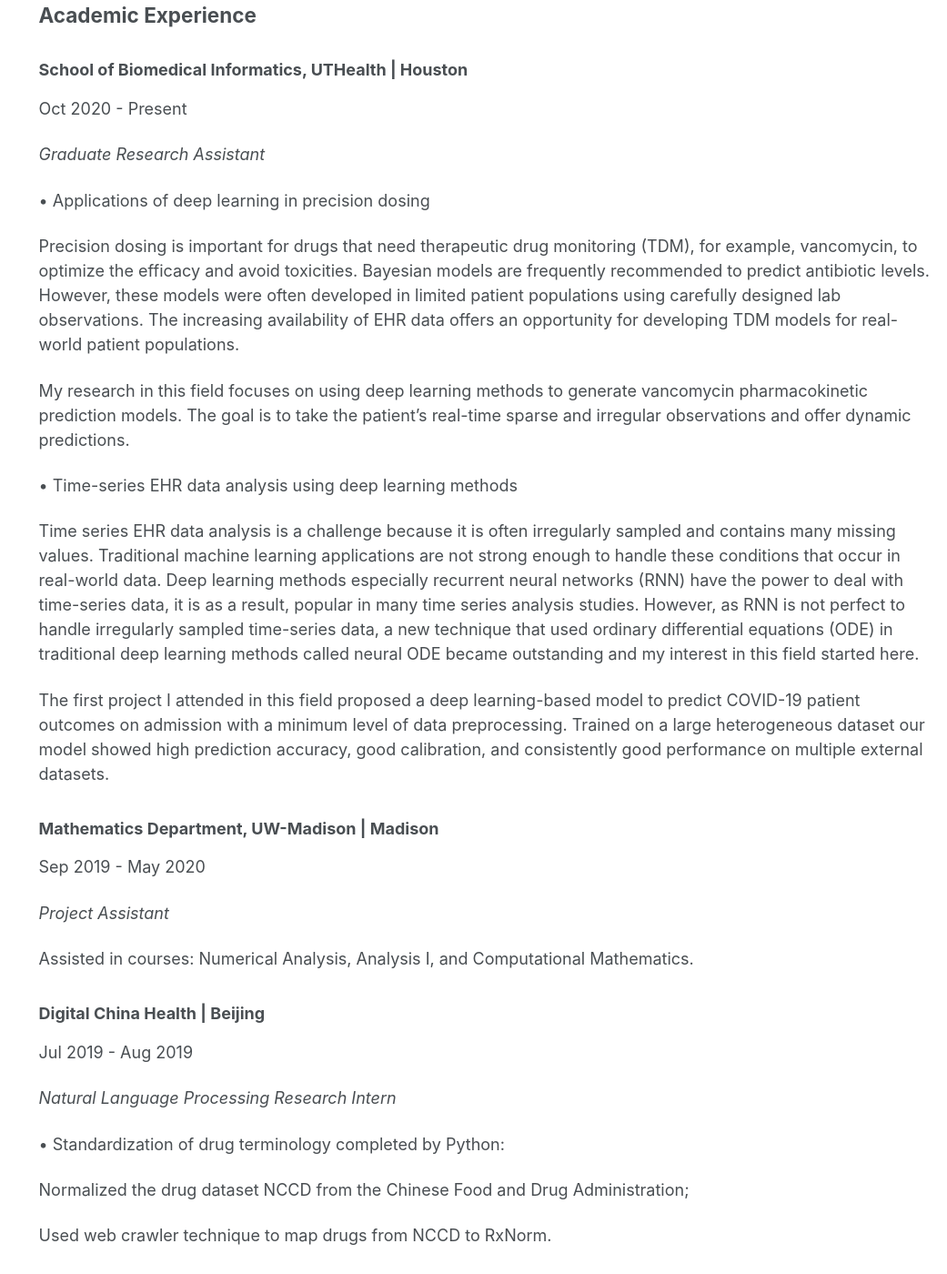
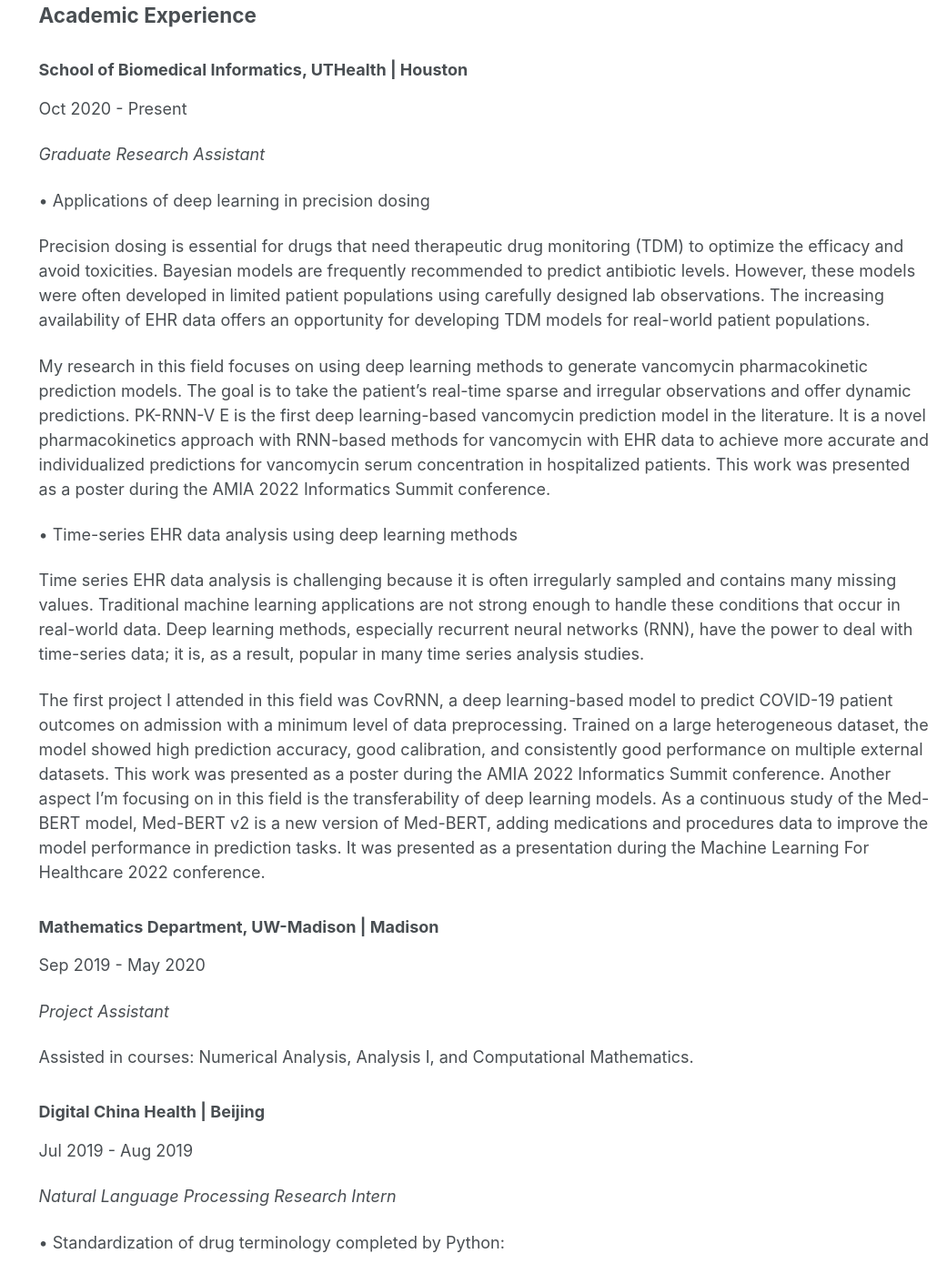
Before and after one commit to BingyuMao/BingyuMao.github.io, a Jekyll site: the page built from _pages/cv.md, in a window 1280 px wide and 1400 px high, scrolled down 886 px. Shown: the whole window at 91% size, without its empty margins (239-1280 px from the left). Built offline with Jekyll 4.4.1, drawn with Linux system fonts in a browser that asks for light colours.

Commit message:
Update cv.md

```diff
--- a/_pages/cv.md
+++ b/_pages/cv.md
@@ -50,15 +50,15 @@ Oct 2020 - Present
 
 • Applications of deep learning in precision dosing
 
-Precision dosing is important for drugs that need therapeutic drug monitoring (TDM), for example, vancomycin, to optimize the efficacy and avoid toxicities. Bayesian models are frequently recommended to predict antibiotic levels. However, these models were often developed in limited patient populations using carefully designed lab observations. The increasing availability of EHR data offers an opportunity for developing TDM models for real-world patient populations.
+Precision dosing is essential for drugs that need therapeutic drug monitoring (TDM) to optimize the efficacy and avoid toxicities. Bayesian models are frequently recommended to predict antibiotic levels. However, these models were often developed in limited patient populations using carefully designed lab observations. The increasing availability of EHR data offers an opportunity for developing TDM models for real-world patient populations.
 
-My research in this field focuses on using deep learning methods to generate vancomycin pharmacokinetic prediction models. The goal is to take the patient’s real-time sparse and irregular observations and offer dynamic predictions.
+My research in this field focuses on using deep learning methods to generate vancomycin pharmacokinetic prediction models. The goal is to take the patient’s real-time sparse and irregular observations and offer dynamic predictions. PK-RNN-V E is the first deep learning-based vancomycin prediction model in the literature. It is a novel pharmacokinetics approach with RNN-based methods for vancomycin with EHR data to achieve more accurate and individualized predictions for vancomycin serum concentration in hospitalized patients. This work was presented as a poster during the AMIA 2022 Informatics Summit conference.
 
 • Time-series EHR data analysis using deep learning methods
 
-Time series EHR data analysis is a challenge because it is often irregularly sampled and contains many missing values. Traditional machine learning applications are not strong enough to handle these conditions that occur in real-world data. Deep learning methods especially recurrent neural networks (RNN) have the power to deal with time-series data, it is as a result, popular in many time series analysis studies. However, as RNN is not perfect to handle irregularly sampled time-series data, a new technique that used ordinary differential equations (ODE) in traditional deep learning methods called neural ODE became outstanding and my interest in this field started here.
+Time series EHR data analysis is challenging because it is often irregularly sampled and contains many missing values. Traditional machine learning applications are not strong enough to handle these conditions that occur in real-world data. Deep learning methods, especially recurrent neural networks (RNN), have the power to deal with time-series data; it is, as a result, popular in many time series analysis studies.
 
-The first project I attended in this field proposed a deep learning-based model to predict COVID-19 patient outcomes on admission with a minimum level of data preprocessing. Trained on a large heterogeneous dataset our model showed high prediction accuracy, good calibration, and consistently good performance on multiple external datasets.
+The first project I attended in this field was CovRNN, a deep learning-based model to predict COVID-19 patient outcomes on admission with a minimum level of data preprocessing. Trained on a large heterogeneous dataset, the model showed high prediction accuracy, good calibration, and consistently good performance on multiple external datasets. This work was presented as a poster during the AMIA 2022 Informatics Summit conference. Another aspect I'm focusing on in this field is the transferability of deep learning models. As a continuous study of the Med-BERT model, Med-BERT v2 is a new version of Med-BERT, adding medications and procedures data to improve the model performance in prediction tasks. It was presented as a presentation during the Machine Learning For Healthcare 2022 conference.
 
 
 ### Mathematics Department, UW-Madison | Madison
```
